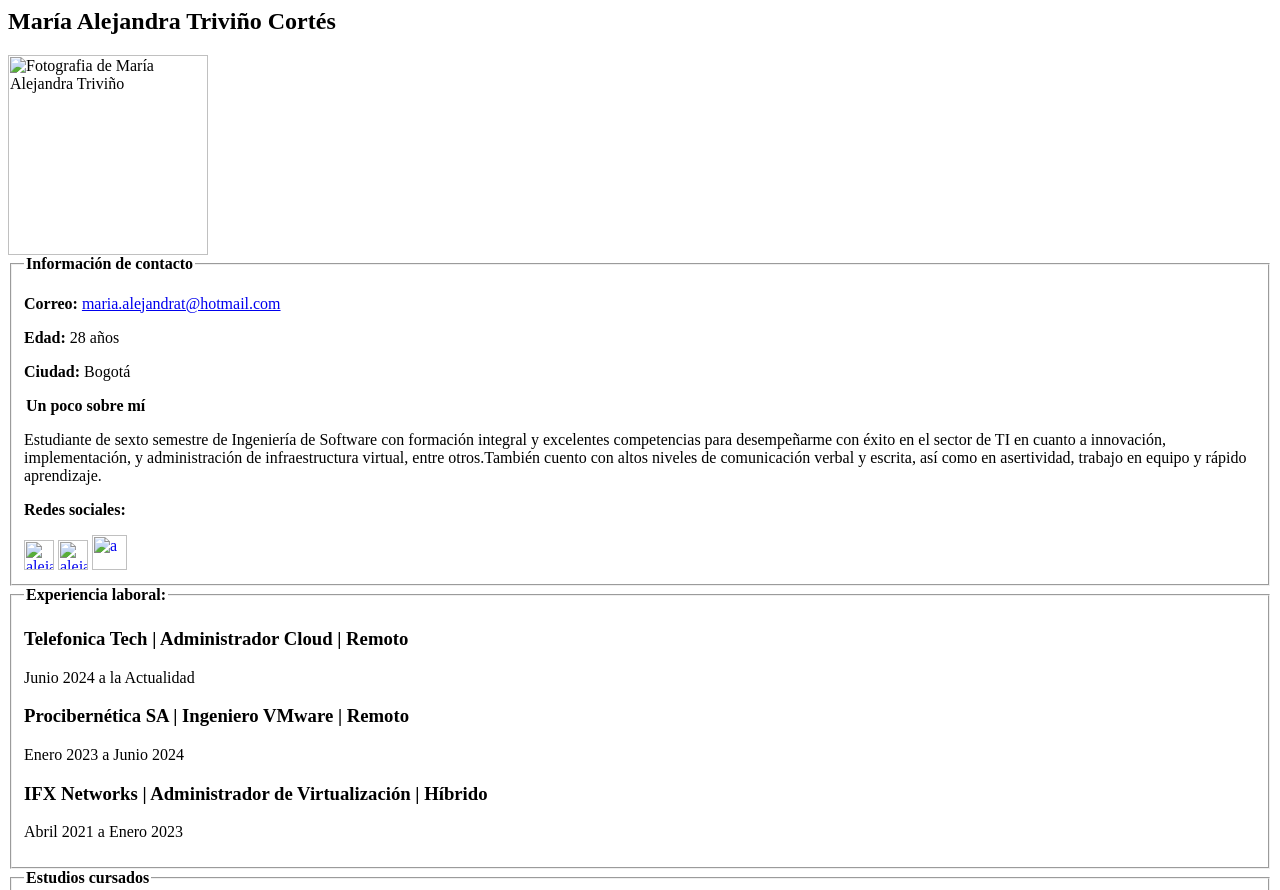
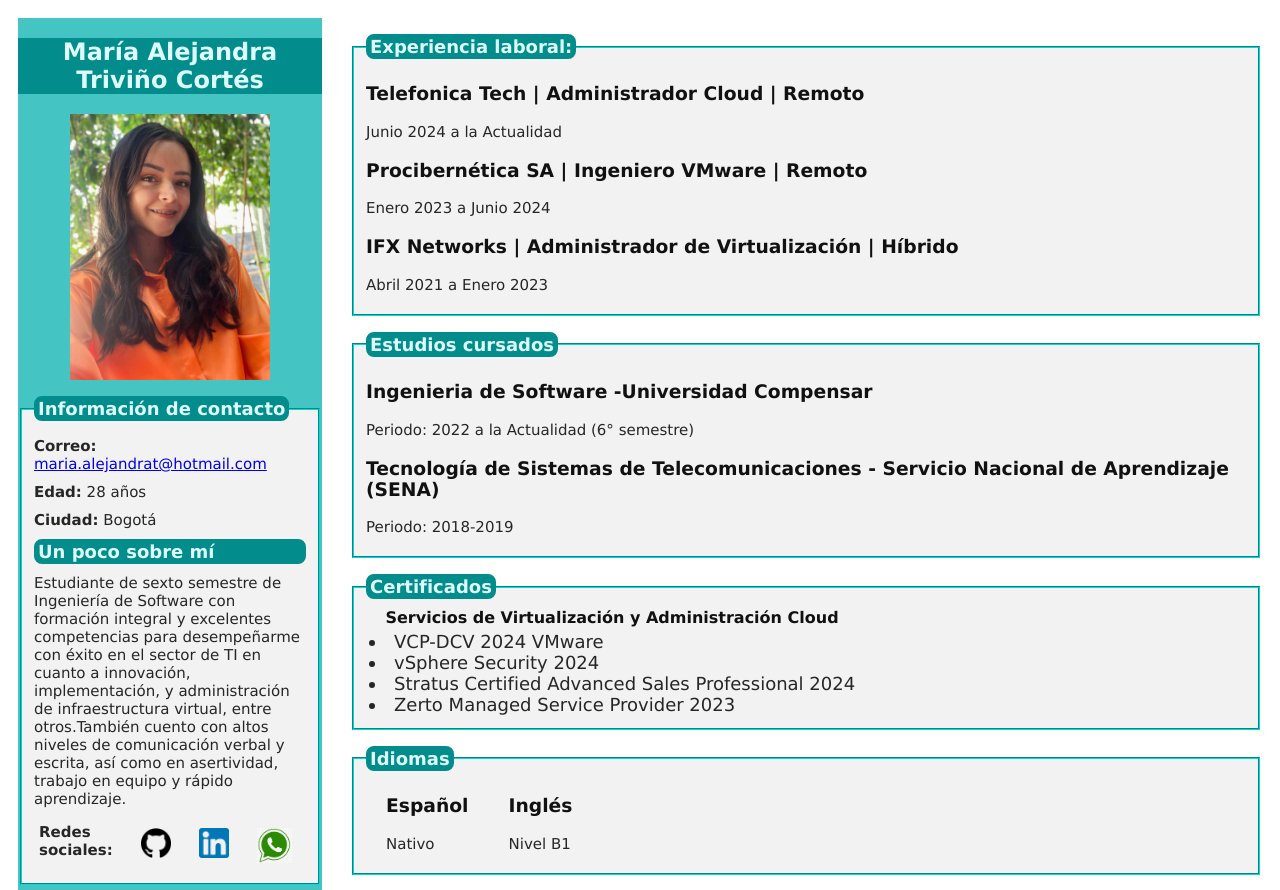
Before and after one commit to malejandratri/Hojadevida, a plain HTML site: page index.html in a window 1280 px wide. Shown: the top 890 px of the page. Drawn offline with Linux system fonts and the light colour scheme; files that its build step writes are made by us from their sources; the site is published under a folder, as on GitHub Pages, so addresses that start at the root find nothing.

Commit message:
Update index.html
change route

```diff
--- a/index.html
+++ b/index.html
@@ -3,7 +3,7 @@
 <head>
     <meta charset="UTF-8">
     <meta name="viewport" content="width=device-width, initial-scale=1.0">
-    <link rel="stylesheet" href="/style.css">
+    <link rel="stylesheet" href="css/style.css">
     <title>Hoja de Vida Maria Alejandra</title>
 </head>
 
@@ -11,7 +11,7 @@
     <section id="presentacion">
         <H2>María Alejandra Triviño Cortés</H2>
         <div class="perfil">
-            <img src="/Fotomatc.jpeg" alt="Fotografia de María Alejandra Triviño" width="200" title="Maria Alejandra Triviño">
+            <img src="Fotomatc.jpeg" alt="Fotografia de María Alejandra Triviño" width="200" title="Maria Alejandra Triviño">
         </div>
 
         <fieldset>
@@ -23,11 +23,11 @@
             <p>Estudiante de sexto semestre de Ingeniería de Software con formación integral y excelentes competencias para desempeñarme con éxito en el sector de TI en cuanto a innovación, implementación, y administración de infraestructura virtual, entre otros.También cuento con altos niveles de comunicación verbal y escrita, así como en asertividad, trabajo en equipo y rápido aprendizaje.</p>
             <section class="redes">
             <p><strong>Redes sociales:</strong></p>
-                <a title="GitHub Alejandra Triviño" href="https://github.com/malejandratri"><img src="/github.png" width="30"
+                <a title="GitHub Alejandra Triviño" href="https://github.com/malejandratri"><img src="github.png" width="30"
                         alt="alejandra-trivino" /></a>
-                <a title="LinkedIn Alejandra Triviño" href="https://www.linkedin.com/in/alejandra-trivino/"><img src="/linkedin.png"
+                <a title="LinkedIn Alejandra Triviño" href="https://www.linkedin.com/in/alejandra-trivino/"><img src="linkedin.png"
                         width="30" alt="alejandra-trivino" /></a>
-                <a title="WhatsApp de Alejandra Triviño" href="https://wa.me/573103859881?text=Hola!%20Estoy%20interesado%20en%20tu%20servicio"><img src="/whatsapp.png" width="35"
+                <a title="WhatsApp de Alejandra Triviño" href="https://wa.me/573103859881?text=Hola!%20Estoy%20interesado%20en%20tu%20servicio"><img src="whatsapp.png" width="35"
                         alt="a" /></a>
             </section>
         </fieldset>
```
